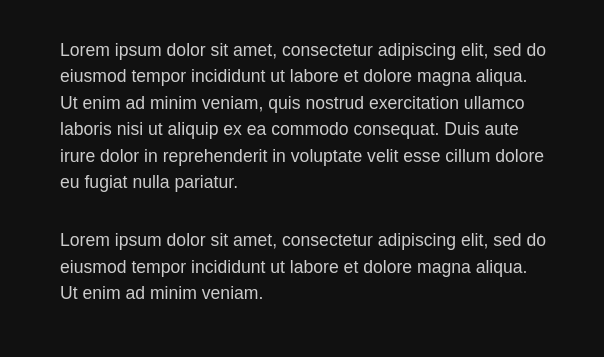
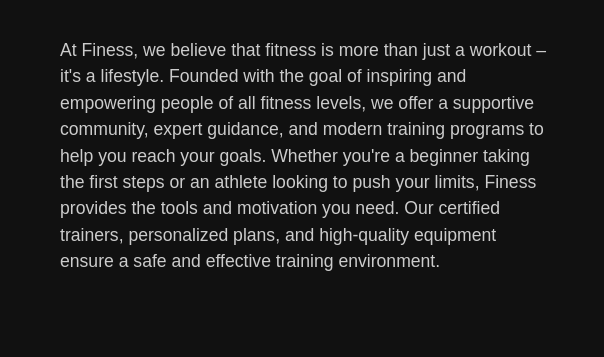
Before and after one commit to Aminekan/Fitness-First, a plain HTML site: page about.html in a window 1280 px wide. Shown: the part 275-632 px from the top of the page, 0-604 px from the left. Drawn offline with Linux system fonts and the light colour scheme.

Commit message:
alle verbunden

```diff
--- a/about.html
+++ b/about.html
@@ -28,11 +28,11 @@
                     <span class="about-facilities">FACILITIES</span>
                 </div>
                 <p class="about-text">
-                    Lorem ipsum dolor sit amet, consectetur adipiscing elit, sed do eiusmod tempor incididunt ut labore et dolore magna aliqua. Ut enim ad minim veniam, quis nostrud exercitation ullamco laboris nisi ut aliquip ex ea commodo consequat. Duis aute irure dolor in reprehenderit in voluptate velit esse cillum dolore eu fugiat nulla pariatur.
+                   At Finess, we believe that fitness is more than just a workout – it's a lifestyle. Founded with the goal of inspiring and empowering people of all fitness levels, we offer a supportive community, expert guidance, and modern training programs to help you reach your goals.
+
+Whether you're a beginner taking the first steps or an athlete looking to push your limits, Finess provides the tools and motivation you need. Our certified trainers, personalized plans, and high-quality equipment ensure a safe and effective training environment.
                 </p>
-                <p class="about-text">
-                    Lorem ipsum dolor sit amet, consectetur adipiscing elit, sed do eiusmod tempor incididunt ut labore et dolore magna aliqua. Ut enim ad minim veniam.
-                </p>
+
             </div>
             <div class="about-right">
                 <div class="about-img-row">
```
